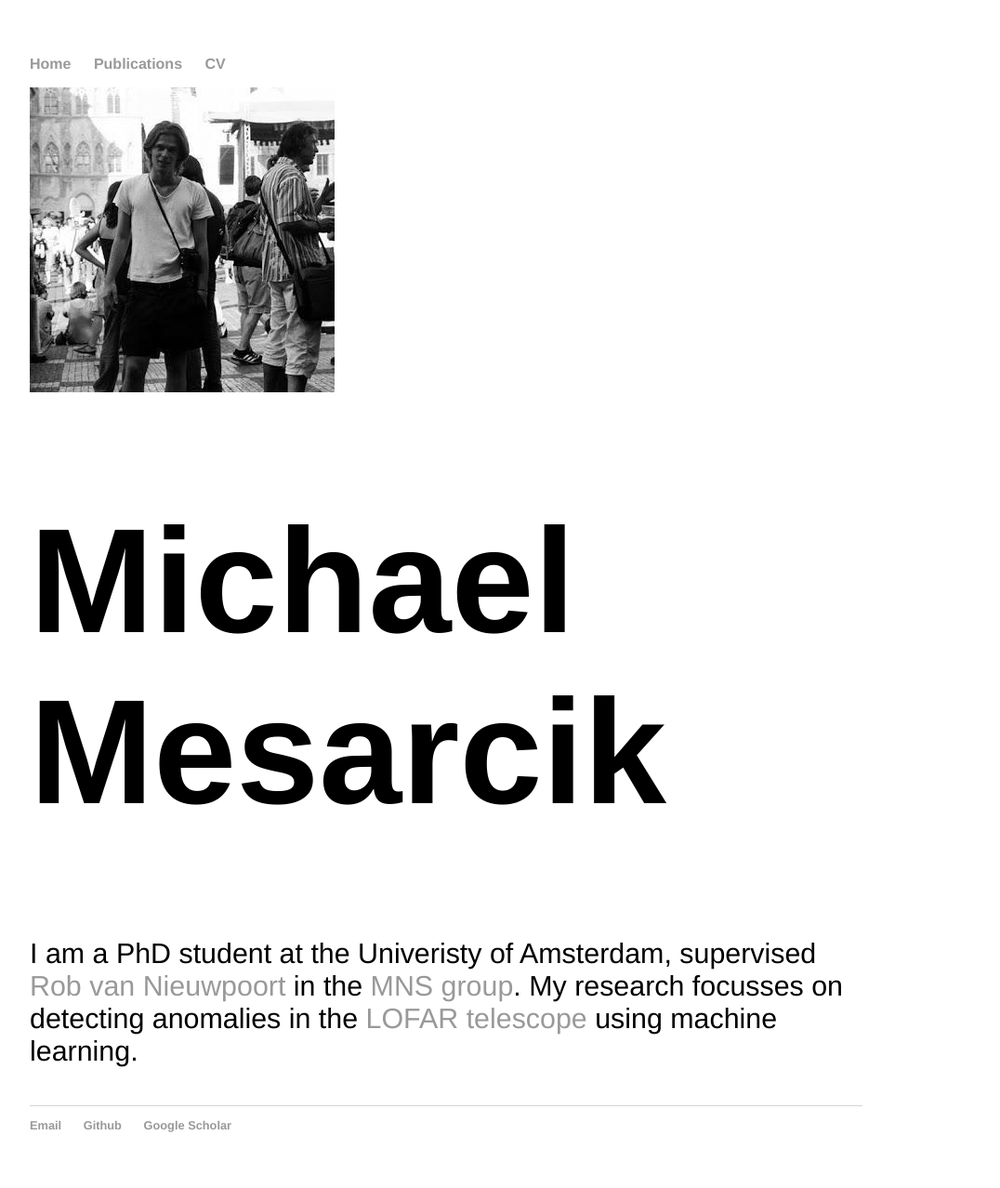
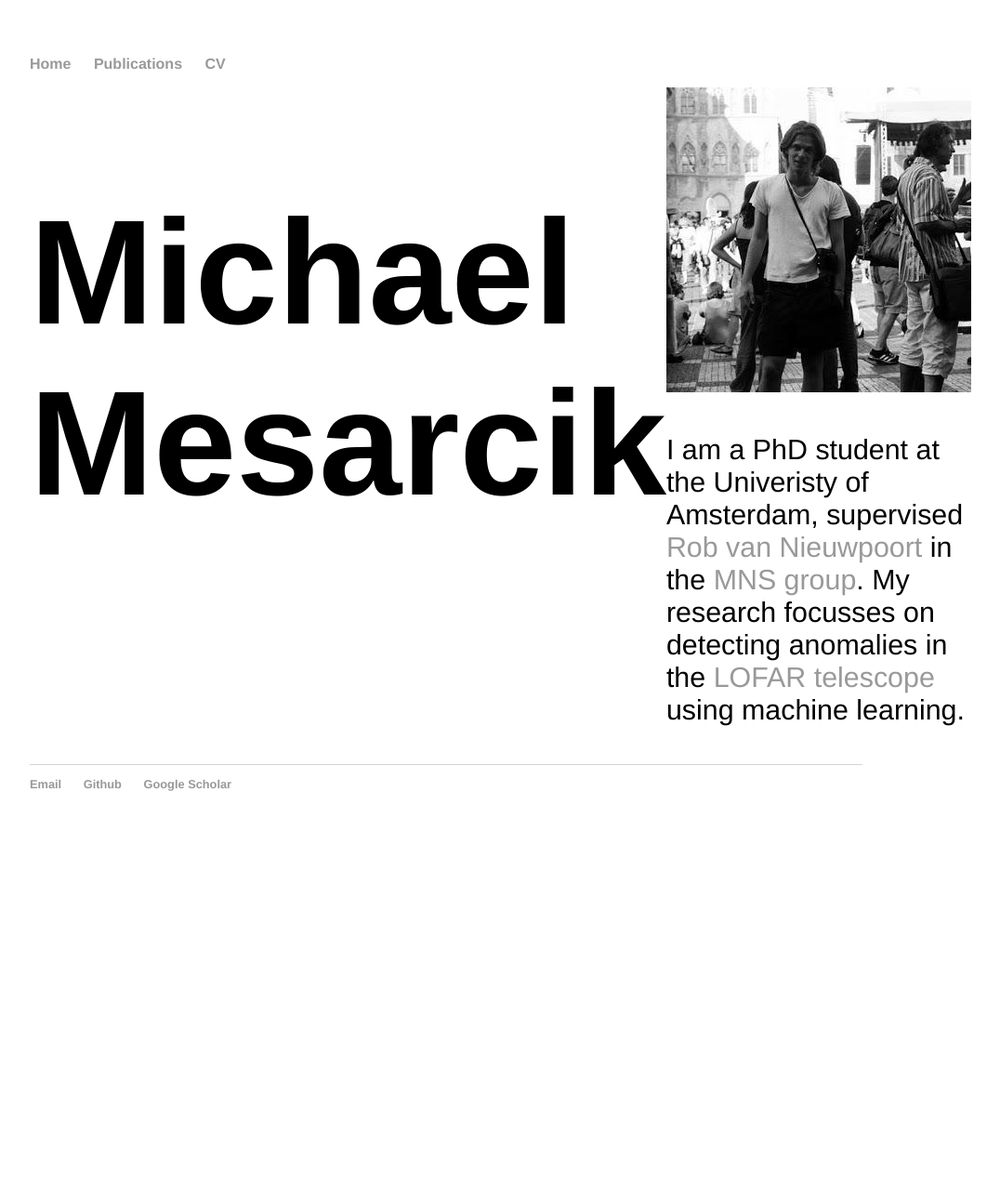
Before and after one commit to mesarcik/mesarcik.github.io, a Jekyll site: the page built from index.html, in a window 1280 px wide. Shown: the whole page at 93% size, without its empty margins (160-1236 px from the left). Built offline with Jekyll 4.4.1, drawn with Linux system fonts in a browser that asks for light colours; after the commit the page ends 911 px from its top, so only the background shows below that.

Commit message:
./git_uploader.sh

```diff
--- a/css/main.css
+++ b/css/main.css
@@ -26,7 +26,11 @@ h4 { font-size: 1.9em; font-weight:normal}
 nav ul, footer ul { font-size: 1em; font-family: 'Helvetica', 'Arial', 'Sans-Serif'; padding: 0px; list-style: none; font-weight: bold; }
 nav ul li, footer ul li { display: inline; margin-right: 20px; }
 
+/* Blurb */
+.blurb{ display:flex; flex-direction:row;  }
+
 footer { border-top: 1px solid #d5d5d5; font-size: .8em; }
+
 
 /* CV */
 .cv { margin: 0px 0px 60px; }
--- a/index.html
+++ b/index.html
@@ -4,7 +4,9 @@ title: Misha Mesarik's Personal Website
 ---
 
 		<div class="blurb">
-			<img src="img/img.jpeg">
 			<h1>Michael Mesarcik</h1>
-			<h4>I am a PhD student at the Univeristy of Amsterdam, supervised <a href="http://www.vannieuwpoort.com/">Rob van Nieuwpoort</a> in the <a href="https://mns-group.nl/"> MNS group</a>. My research focusses on detecting anomalies in the <a href="https://www.astron.nl/telescopes/lofar/"> LOFAR telescope</a> using machine learning.  <h4>
+			<div class="bio">
+					<img src="img/img.jpeg">
+					<h4>I am a PhD student at the Univeristy of Amsterdam, supervised <a href="http://www.vannieuwpoort.com/">Rob van Nieuwpoort</a> in the <a href="https://mns-group.nl/"> MNS group</a>. My research focusses on detecting anomalies in the <a href="https://www.astron.nl/telescopes/lofar/"> LOFAR telescope</a> using machine learning.  <h4>
+			</div>
 		</div>
```
Also changed, not shown: 2 other files.
